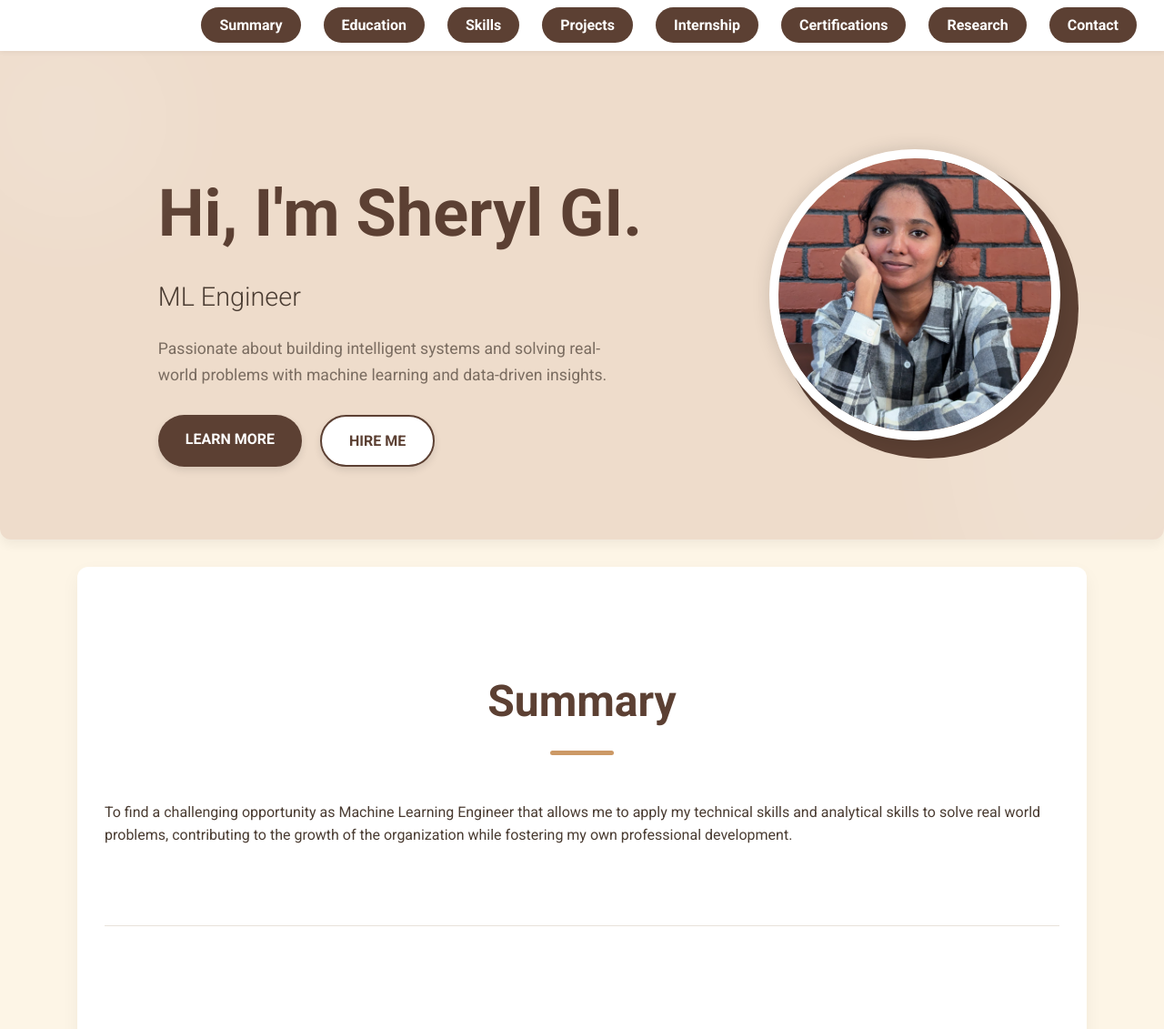
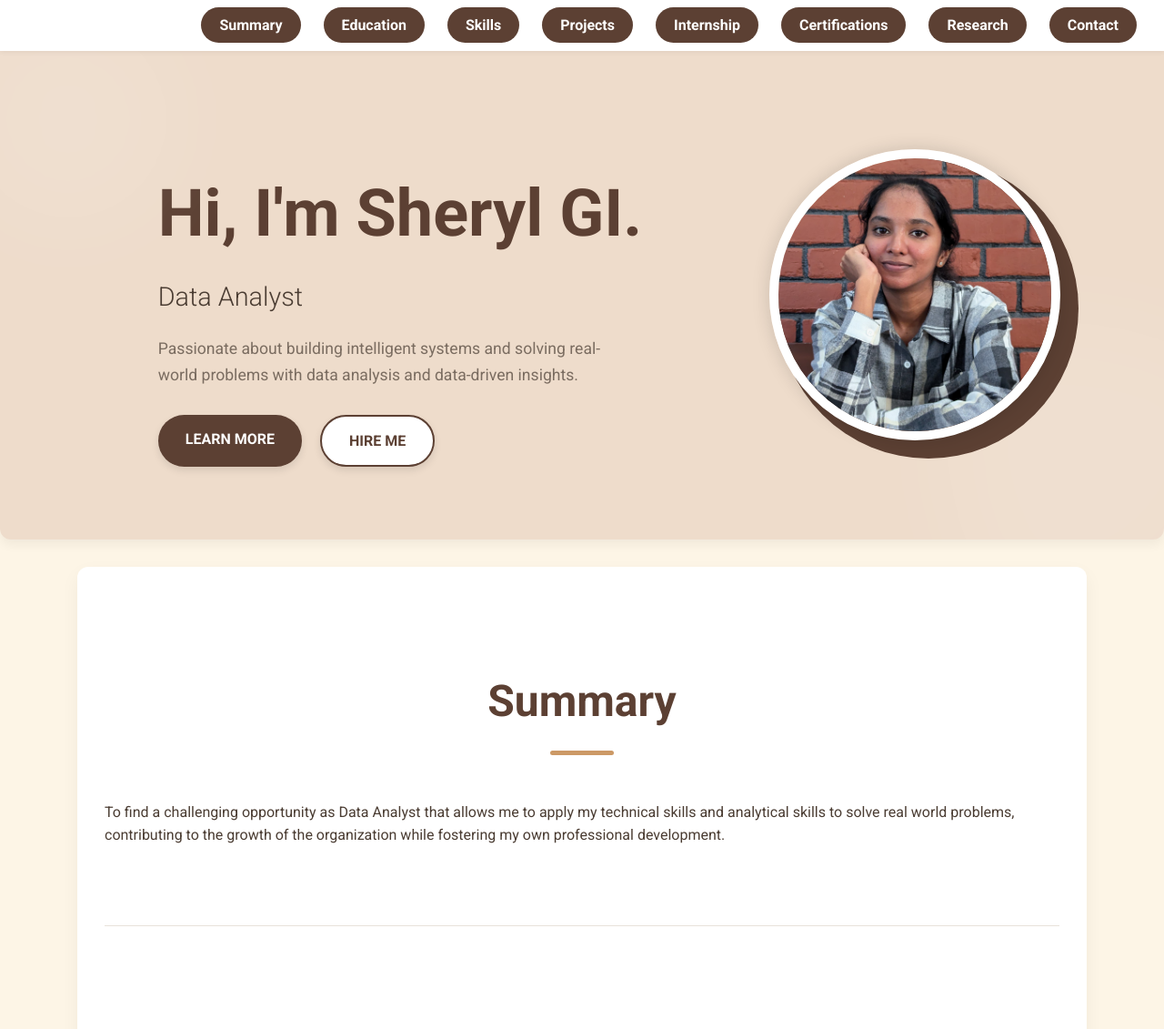
Before and after one commit to Sherylproject/Sheryl_portfolio, a plain HTML site: page index.html in a window 1280 px wide. Shown: the top 1131 px of the page at 91% size. Drawn offline with Linux system fonts and the light colour scheme.

Commit message:
Update index.html

```diff
--- a/index.html
+++ b/index.html
@@ -3,7 +3,7 @@
 <head>
     <meta charset="UTF-8">
     <meta name="viewport" content="width=device-width, initial-scale=1.0">
-    <title>Sheryl GI - ML Engineer Portfolio</title>
+    <title>Sheryl GI - Data Analyst Portfolio</title>
     <link href="https://fonts.googleapis.com/css2?family=Roboto:wght@300;400;700&display=swap" rel="stylesheet">
     <link href="https://fonts.googleapis.com/css2?family=Montserrat:wght@400;700&display=swap" rel="stylesheet">
     <link rel="stylesheet" href="https://cdnjs.cloudflare.com/ajax/libs/font-awesome/6.0.0-beta3/css/all.min.css">
@@ -645,8 +645,8 @@
         <div  class="header-content">
             <div class="hero-text-section">
                 <h1>Hi, I'm Sheryl GI.</h1>
-                <p class="role">ML Engineer</p>
-                <p>Passionate about building intelligent systems and solving real-world problems with machine learning and data-driven insights.</p>
+                <p class="role">Data Analyst</p>
+                <p>Passionate about building intelligent systems and solving real-world problems with data analysis and data-driven insights.</p>
                 <div class="cta-buttons">
                     <a href="#projects" class="btn btn-primary">LEARN MORE</a>
                     <a href="#contact" class="btn btn-secondary">HIRE ME</a>
@@ -666,7 +666,7 @@
 
         <section id="summary" class="section is-visible">
             <h2 class="section-title">Summary</h2>
-            <p>To find a challenging opportunity as Machine Learning Engineer that allows me to apply my technical skills and analytical skills to solve real world problems, contributing to the growth of the organization while fostering my own professional development.</p>
+            <p>To find a challenging opportunity as Data Analyst that allows me to apply my technical skills and analytical skills to solve real world problems, contributing to the growth of the organization while fostering my own professional development.</p>
         </section>
 
         <section id="education" class="section">
```
